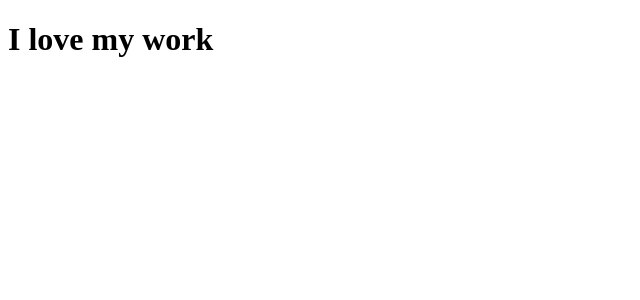
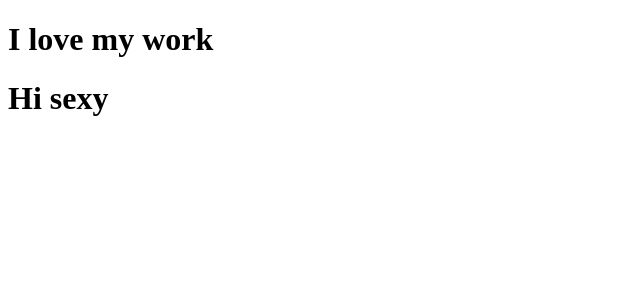
Before and after one commit to utsho-sadhak-joy/page-switching--react, a React (Create React App) app: page / in a window 1280 px wide. Shown: the top 300 px of the page, without its empty margins (0-640 px from the left). Built offline with nearby package versions, Linux system fonts and the light colour scheme.

Commit message:
Showing components through app.js

```diff
--- a/src/App.js
+++ b/src/App.js
@@ -1,9 +1,13 @@
 import React from 'react';
+import Home from './components/Home';
+
+
 
 function App() {
   return (
     <div className="App">
       <h1>I love my work</h1>
+      <Home />
     </div>
   );
 }
--- /dev/null
+++ b/src/components/Home.js
@@ -0,0 +1,11 @@
+import React from 'react'
+
+const Home = () => {
+    return (
+        <div>
+            <h1>Hi sexy</h1>
+        </div>
+    )
+}
+
+export default Home
```
